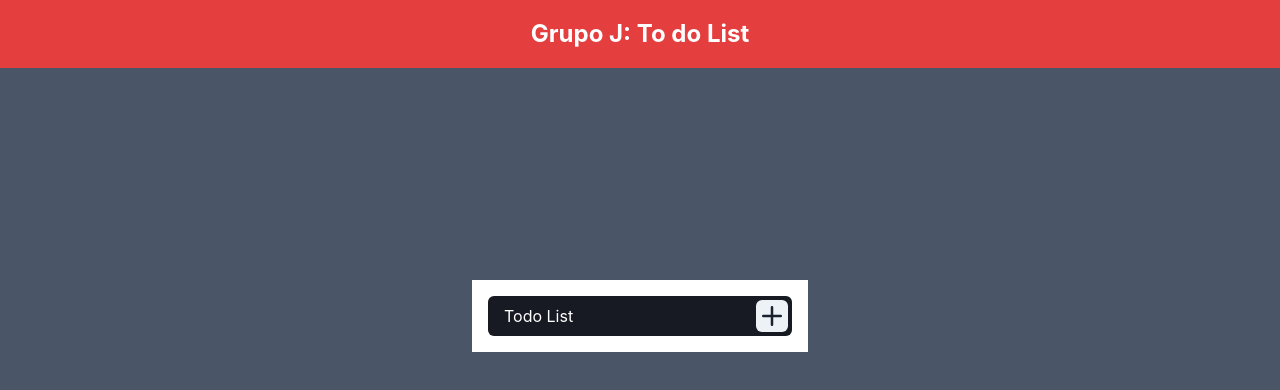
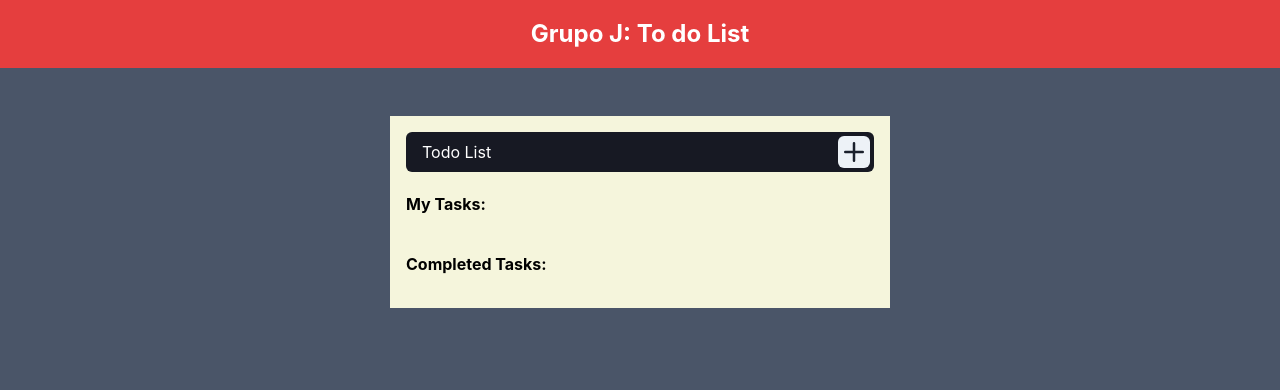
Before and after one commit to verobode/TiF-ToDo-List-App-AP, a React (Vite) app in the folder todo-list-app/: page / in a window 1280 px wide. Shown: the top 390 px of the page. Built offline with nearby package versions, Linux system fonts and the light colour scheme.

Commit message:
últimos componentes agregados

```diff
--- a/todo-list-app/src/App.jsx
+++ b/todo-list-app/src/App.jsx
@@ -1,5 +1,6 @@
 import React, { useState, useEffect } from 'react';
 import { Box, Spacer, Center, Flex } from '@chakra-ui/react';
+import { TaskList } from './Components/TaskList/TaskList';
 import { TaskForm } from './Components/TaskForm/TaskForm';
 import Header from './Components/Header/Header';
 
@@ -14,44 +15,46 @@ export const App = () => {
     localStorage.setItem('tasks', JSON.stringify(tasks));
   }, [tasks]);
 
-  // const TaskCompleted = (taskId, isCompleted) => {
-  //   const updatedTasks = tasks.map((task) =>
-  //     task.id === taskId ? { ...task, completed: isCompleted } : task
-  //   );
-  //   setTasks(updatedTasks);
-  // };
+  const completedTask = (taskId, isCompleted) => {
+    const updatedTasks = tasks.map((task) =>
+      task.id === taskId ? { ...task, completed: isCompleted } : task
+    );
+    setTasks(updatedTasks);
 
-  // const DeleteTask = (taskId) => {
-  //   const updatedTasks = tasks.filter((task) => task.id !== taskId);
-  //   setTasks(updatedTasks);
-  // };
 
-  const addTask = (taskName) => {
+  };
+
+  const deleteTask = (taskId) => {
+    const updatedTasks = tasks.filter((task) => task.id !== taskId);
+    setTasks(updatedTasks);
+  };
+
+  const handleAddTask = (taskName) => {
     const newTask = {
       id: new Date().getTime(),
       name: taskName,
       completed: false,
     };
     setTasks([...tasks, newTask]);
-    setActionPerformed(true);
   };
 
   return (
     <>
-    <Header />
-    <Center height="60vh">
-      <Box  p={4} mt={4} bg="white" color="white">
-        <Flex minWidth='max-content' alignItems='center' gap='2'>
-        </Flex>
-        <Spacer />
-        <TaskForm onAddTask={addTask} />
-        {/* <TaskList
-          tasks={tasks}
-          onTaskCompleted={TaskCompleted}
-          onDeleteTask={DeleteTask}
-        /> */}
+      <Header />
+      <Box mt={8}>
+      <Center>
+        <Box p={4} mt={4} bg="beige" color="white" maxW="500px" w="100%">
+          <Flex flexDirection="column" alignItems="stretch">
+            <TaskForm onAddTask={handleAddTask} />
+            <TaskList
+              tasks={tasks}
+              onTaskCompleted={completedTask}
+              onDeleteTask={deleteTask}
+            />
+          </Flex>
+        </Box>
+      </Center>
       </Box>
-    </Center>
     </>
   );
 };
--- a/todo-list-app/src/Components/TaskList/TaskList.jsx
+++ b/todo-list-app/src/Components/TaskList/TaskList.jsx
@@ -1,15 +1,61 @@
 import React from 'react';
-import { Flex, Text} from '@chakra-ui/react'
+import { Flex, Text, Checkbox, Button, IconButton} from '@chakra-ui/react'
+import { DeleteIcon } from '@chakra-ui/icons';
 import { TaskItem } from '../TaskItem/TaskItem';
 
 export const TaskList = ({ tasks, onTaskCompleted, onDeleteTask }) => {
+    const pendingTasks = tasks.filter((task) => !task.completed);
+    const completedTasks = tasks.filter((task) => task.completed);
+
     return (
         <>
-            <div>
-                <p>TaskList</p>
-                {/* el TaskList toma las tareas y las muestra en forma de lista, utilizando el componente TaskItem para representar cada una de ellas. */}
-                <p>Usar map para iterar sobre el array "tasks" y renderizar el componente TaskItem</p>
-            </div>
-        </>
+      <Text mt="20px" fontWeight="bold" color="black">
+        My Tasks:
+      </Text>
+      <Flex flexDirection="column" mt={4}>
+        {pendingTasks.map((task) => (
+          <TaskItem
+            key={task.id}
+            task={task}
+            onTaskCompleted={onTaskCompleted}
+            onDeleteTask={onDeleteTask}
+          />
+        ))}
+      </Flex>
+      <Text mt="20px" fontWeight="bold" color="black">
+        Completed Tasks:
+      </Text>
+      <Flex flexDirection="column" mt={4}>
+                {completedTasks.map((task) => (
+                    <Flex
+                        key={task.id}
+                        alignItems="center"
+                        color="black"
+                        justifyContent="space-between"
+                        mt={2}
+                        borderBottom="1px solid lightgray" // La linea entre las tareas completas
+                        pb={2}
+                    >
+                        <Flex alignItems="center">
+                            <Checkbox
+                                size="lg"
+                                mr={2}
+                                isChecked={task.completed}
+                                onChange={() => onTaskCompleted(task.id, !task.completed)}
+                                borderColor="gray"
+                            />
+                            <Text textDecoration="line-through">{task.name}</Text>
+                        </Flex>
+                        <Button
+                            colorScheme="red"
+                            borderRadius="none"
+                            size="sm"
+                            onClick={() => onDeleteTask(task.id)}
+                            leftIcon={<DeleteIcon />}
+                        ></Button>
+          </Flex>
+        ))}
+      </Flex>
+    </>
     );
 };
```
Also changed, not shown: todo-list-app/src/Components/TaskItem/taskItem.css (added, +14 -0 lines).
